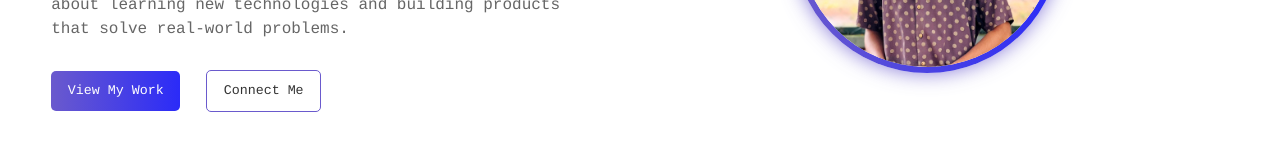
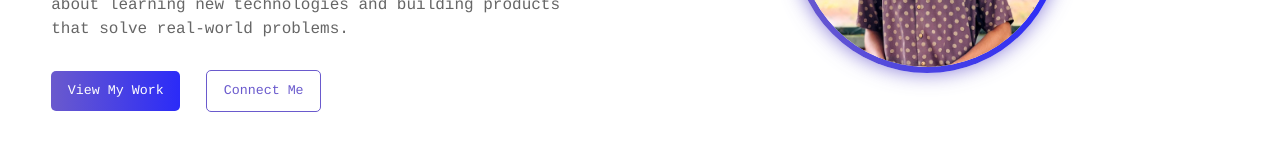
Before and after one commit to Arunitdy/portfolio-2.0, a React (Vite) app in the folder portfolio/: page / in a window 1280 px wide. Shown: the part 445-598 px from the top of the page. Built offline with nearby package versions, Linux system fonts and the light colour scheme.

Commit message:
fix: update text colors in Profile component for improved visibility and consistency

```diff
--- a/portfolio/src/All/Profile.css
+++ b/portfolio/src/All/Profile.css
@@ -169,7 +169,7 @@
     border-radius: 5px;
     background: var(--gradient-primary);
     border: none;
-    color: var(--bg-primary);
+    color: white;
   }
 
   .connect {
@@ -178,20 +178,20 @@
     border-radius: 5px;
     border: 1px solid #6a5acd;
     background: transparent;
-    color: var(--text-primary);
+    color:var(--accent-color);
     cursor: pointer;
     transition: all 0.3s ease-in-out;
   }
 
   .connect:hover {
     background: linear-gradient(to right, #6a5acd, rgb(43, 43, 248));
-    color: var(--bg-primary);
+    color: white;
   }
 
   .view:hover {
     border: 1px solid #6a5acd;
     background: transparent;
-    color: var(--text-primary);
+    color:var(--accent-color);
   }
 
   .icon {
```
